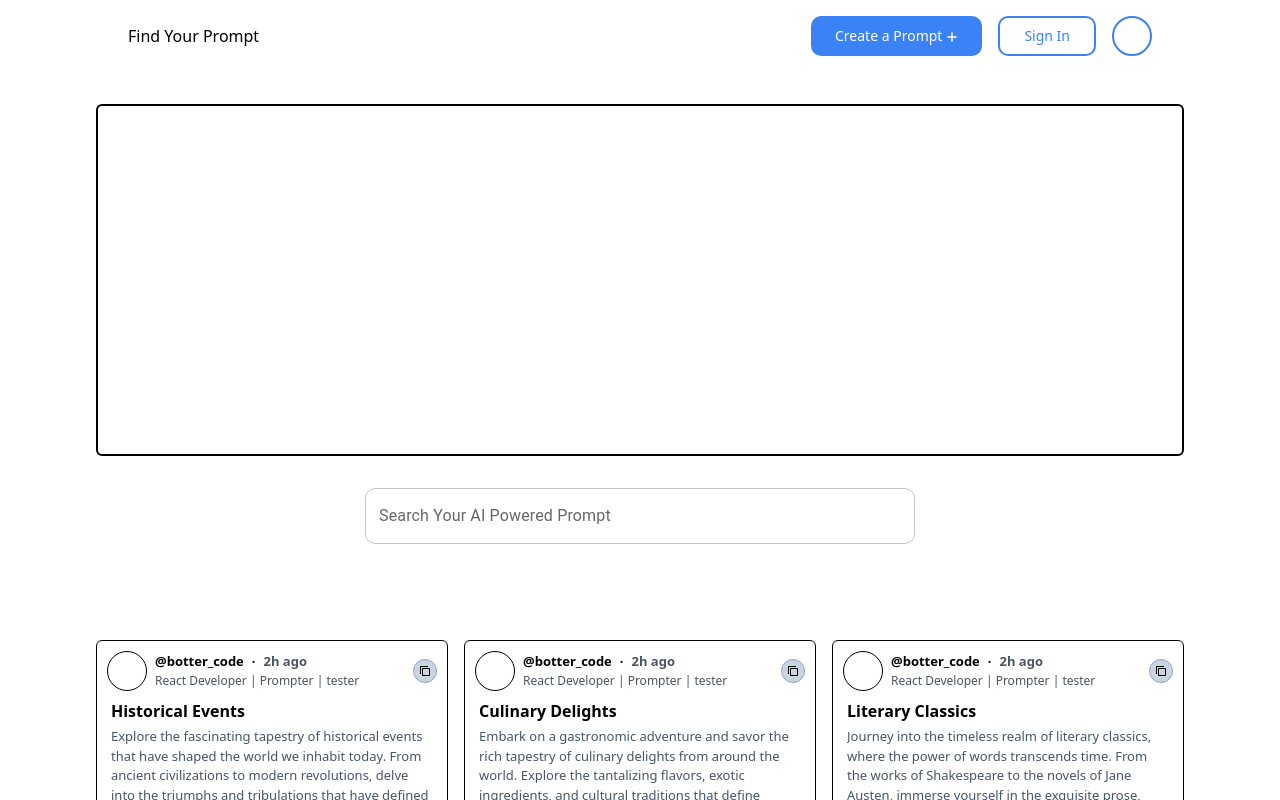
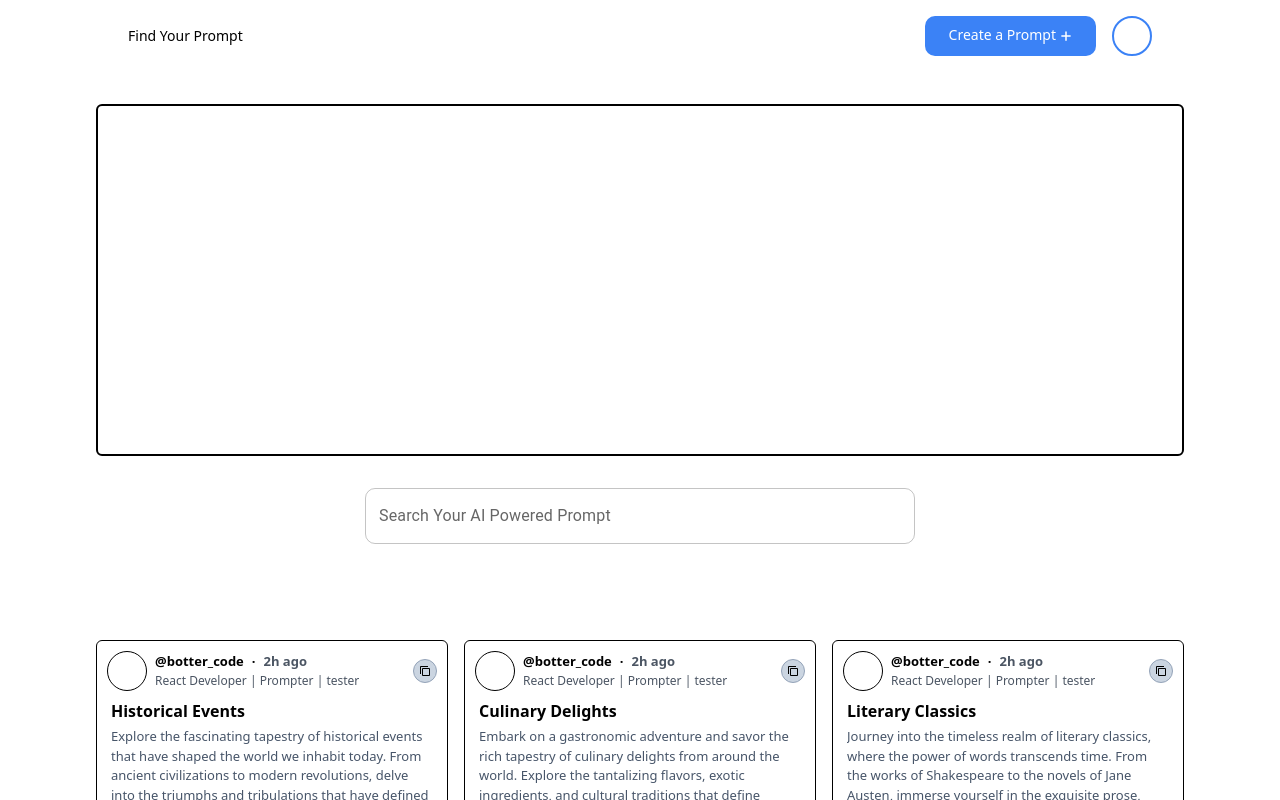
Before and after one commit to manavsiddharthgupta/promptIn.ai, a Next.js app: page / in a window 1280 px wide. Shown: the top 800 px of the page. Built offline with nearby package versions, Linux system fonts and the light colour scheme.

Commit message:
update: made navbar resposnive

```diff
--- a/app/components/NavBar.tsx
+++ b/app/components/NavBar.tsx
@@ -11,13 +11,18 @@ const NavBar = () => {
     return null;
   }
 
+  const isLoggedIn = true; // temp code
+
   return (
-    <nav className="flex rounded-md gap-6 py-4 items-center max-w-5xl mx-auto justify-between">
-      <p>Find Your Prompt</p>
-      <div className="flex gap-4">
+    <nav className="px-4 min-[400px]:px-8 min-[600px]:px-4 lg:px-0 flex rounded-md gap-3 py-4 items-center max-w-5xl mx-auto justify-between transition-all ease-in-out duration-300">
+      <p className="text-xs min-[600px]:text-sm transition-all ease-in-out duration-300">
+        Find Your Prompt
+      </p>
+      <div className="flex gap-2 min-[600px]:gap-4 items-center transition-all ease-in-out duration-300">
+        {isLoggedIn && (
           <Link
             href="/create-prompt"
-          className="bg-blue-500 text-white rounded-[10px] px-6 text-sm flex items-center gap-1 h-10"
+            className="flex bg-blue-500 text-white rounded-[10px] px-3 min-[600px]:px-6 min-[600px]:text-sm text-xs items-center gap-1 h-9 min-[600px]:h-10 transition-all ease-in-out duration-300 min-w-fit pb-[2px]"
           >
             Create a Prompt
             <FontAwesomeIcon
@@ -25,13 +30,18 @@ const NavBar = () => {
               icon={faAdd}
             />
           </Link>
-        <Button
-          type="button"
-          className="border-2 border-blue-500 text-blue-500 rounded-[10px] px-6 text-sm flex items-center gap-1 h-10 hover:bg-blue-500 hover:text-white hover:border-transparent"
+        )}
+        {!isLoggedIn && (
+          <Link
+            href="/signin"
+            className="border-2 border-blue-500 text-blue-500 rounded-[10px] px-3 min-[600px]:px-6 min-[600px]:text-sm text-xs flex items-center gap-1 h-9 min-[600px]:h-10 hover:bg-blue-500 hover:text-white hover:border-transparent transition-all ease-in-out duration-300 min-w-fit pb-[2px]"
           >
             Sign In
-        </Button>
-        <div className="border-blue-500 border-2 w-10 h-10 rounded-full"></div>
+          </Link>
+        )}
+        {isLoggedIn && (
+          <div className="border-blue-500 border-2 min-w-[2rem] min-[600px]:w-10 min-[600px]:h-10 w-8 h-8 rounded-full cursor-pointer transition-all ease-in-out duration-300"></div>
+        )}
       </div>
     </nav>
   );
--- a/app/ui/Card.tsx
+++ b/app/ui/Card.tsx
@@ -1,6 +1,6 @@
 const Card = ({ children }: { children: React.ReactNode }) => {
   return (
-    <main className="px-4 min-[400px]:px-8 min-[600px]:px-4 lg:px-0 max-w-[68rem] mx-auto py-8">
+    <main className="px-4 min-[400px]:px-8 min-[600px]:px-4 lg:px-0 max-w-[68rem] mx-auto py-8 transition-all ease-in-out duration-300">
       {children}
     </main>
   );
```
Lines whose indentation alone changed are shown as unchanged.
